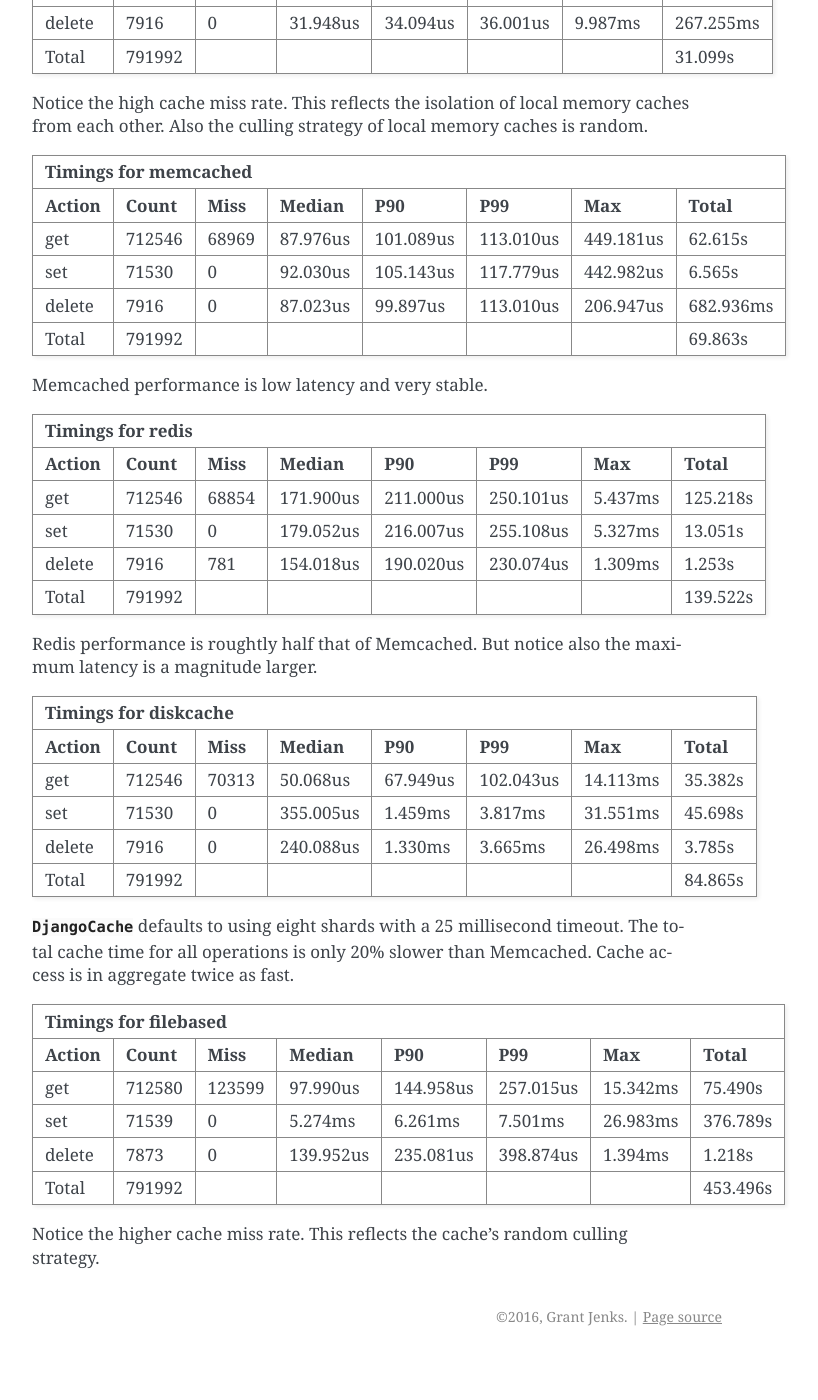
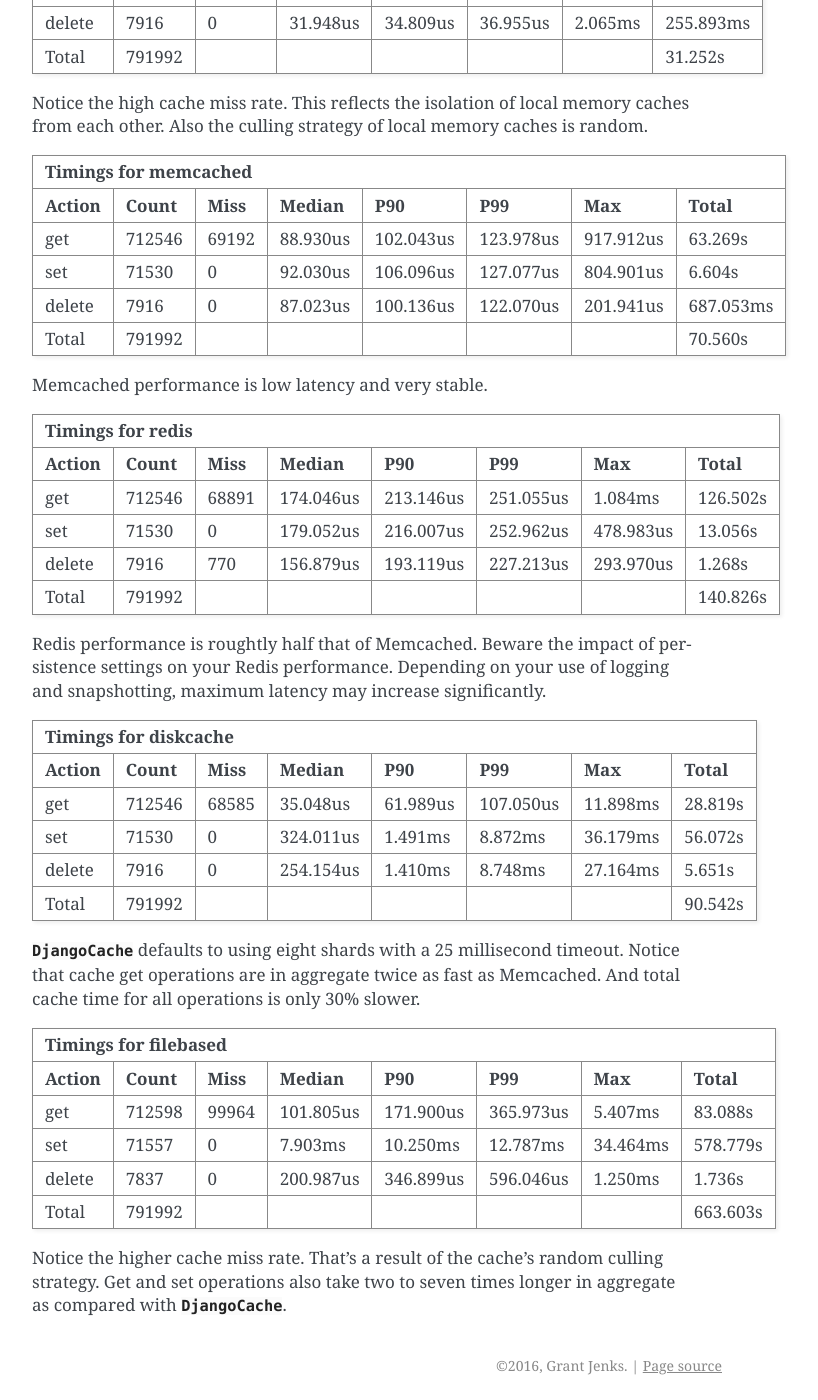
Before and after one commit to grantjenks/python-diskcache, a Sphinx documentation site: the page built from docs/djangocache-benchmarks.rst, in a window 1280 px wide and 1400 px high, scrolled down 5109 px. Shown: the whole window, without its empty margins (388-1206 px from the left). Built offline with Sphinx 7.4.7, drawn with Linux system fonts in a browser that asks for light colours; before the commit the page ends 6465 px from its top, so only the background shows below that; some of the changed text lies outside the part shown.

Commit message:
Update docs for version 2.

```diff
--- a/README.rst
+++ b/README.rst
@@ -12,8 +12,8 @@
 Django is Python's most popular web framework and ships with several caching
 backends. Unfortunately the file-based cache in Django is essentially
 broken. The culling method is random and large caches repeatedly scan a cache
-directory which slows linearly with growth. Should it really take ~60ms to
-store a key in a cache with a thousand items?
+directory which slows linearly with growth. Can you really allow it to take
+sixty milliseconds to store a key in a cache with a thousand items?
 
 In Python, we can do better. And we can do it in pure-Python!
 
--- a/docs/djangocache-benchmarks.rst
+++ b/docs/djangocache-benchmarks.rst
@@ -113,7 +113,7 @@
 
 Not displayed above is the filebased cache backend. At all percentiles, the
 latency exceeded five milliseconds. Timing data is available below. Though
-:doc:`DiskCache <index>` is the slowest its latency remains competitive.
+:doc:`DiskCache <index>` is the slowest, its latency remains competitive.
 
 Delete
 ......
@@ -136,10 +136,10 @@
 -------------------------------------------------------------------------------
    Action     Count      Miss    Median       P90       P99       Max     Total
 ========= ========= ========= ========= ========= ========= ========= =========
-      get    712546    140750  35.048us  56.982us  59.128us  10.045ms  28.172s
-      set     71530         0  36.955us  38.147us  43.154us   9.984ms   2.659s
-   delete      7916         0  31.948us  34.094us  36.001us   9.987ms 267.255ms
-    Total    791992                                                    31.099s
+      get    712546    140750  35.048us  56.982us  59.128us   8.609ms  28.325s
+      set     71530         0  36.955us  38.147us  46.015us   6.582ms   2.670s
+   delete      7916         0  31.948us  34.809us  36.955us   2.065ms 255.893ms
+    Total    791992                                                    31.252s
 ========= ========= ========= ========= ========= ========= ========= =========
 
 Notice the high cache miss rate. This reflects the isolation of local memory
@@ -151,10 +151,10 @@
 -------------------------------------------------------------------------------
    Action     Count      Miss    Median       P90       P99       Max     Total
 ========= ========= ========= ========= ========= ========= ========= =========
-      get    712546     68969  87.976us 101.089us 113.010us 449.181us  62.615s
-      set     71530         0  92.030us 105.143us 117.779us 442.982us   6.565s
-   delete      7916         0  87.023us  99.897us 113.010us 206.947us 682.936ms
-    Total    791992                                                    69.863s
+      get    712546     69192  88.930us 102.043us 123.978us 917.912us  63.269s
+      set     71530         0  92.030us 106.096us 127.077us 804.901us   6.604s
+   delete      7916         0  87.023us 100.136us 122.070us 201.941us 687.053ms
+    Total    791992                                                    70.560s
 ========= ========= ========= ========= ========= ========= ========= =========
 
 Memcached performance is low latency and very stable.
@@ -164,40 +164,43 @@
 -------------------------------------------------------------------------------
    Action     Count      Miss    Median       P90       P99       Max     Total
 ========= ========= ========= ========= ========= ========= ========= =========
-      get    712546     68854 171.900us 211.000us 250.101us   5.437ms 125.218s
-      set     71530         0 179.052us 216.007us 255.108us   5.327ms  13.051s
-   delete      7916       781 154.018us 190.020us 230.074us   1.309ms   1.253s
-    Total    791992                                                   139.522s
+      get    712546     68891 174.046us 213.146us 251.055us   1.084ms 126.502s
+      set     71530         0 179.052us 216.007us 252.962us 478.983us  13.056s
+   delete      7916       770 156.879us 193.119us 227.213us 293.970us   1.268s
+    Total    791992                                                   140.826s
 ========= ========= ========= ========= ========= ========= ========= =========
 
-Redis performance is roughtly half that of Memcached. But notice also the
-maximum latency is a magnitude larger.
+Redis performance is roughtly half that of Memcached. Beware the impact of
+persistence settings on your Redis performance. Depending on your use of
+logging and snapshotting, maximum latency may increase significantly.
 
 ========= ========= ========= ========= ========= ========= ========= =========
 Timings for diskcache
 -------------------------------------------------------------------------------
    Action     Count      Miss    Median       P90       P99       Max     Total
 ========= ========= ========= ========= ========= ========= ========= =========
-      get    712546     70313  50.068us  67.949us 102.043us  14.113ms  35.382s
-      set     71530         0 355.005us   1.459ms   3.817ms  31.551ms  45.698s
-   delete      7916         0 240.088us   1.330ms   3.665ms  26.498ms   3.785s
-    Total    791992                                                    84.865s
+      get    712546     68585  35.048us  61.989us 107.050us  11.898ms  28.819s
+      set     71530         0 324.011us   1.491ms   8.872ms  36.179ms  56.072s
+   delete      7916         0 254.154us   1.410ms   8.748ms  27.164ms   5.651s
+    Total    791992                                                    90.542s
 ========= ========= ========= ========= ========= ========= ========= =========
 
 :class:`DjangoCache <diskcache.DjangoCache>` defaults to using eight shards
-with a 25 millisecond timeout. The total cache time for all operations is only
-20% slower than Memcached. Cache access is in aggregate twice as fast.
+with a 25 millisecond timeout. Notice that cache get operations are in
+aggregate twice as fast as Memcached. And total cache time for all operations
+is only 30% slower.
 
 ========= ========= ========= ========= ========= ========= ========= =========
 Timings for filebased
 -------------------------------------------------------------------------------
    Action     Count      Miss    Median       P90       P99       Max     Total
 ========= ========= ========= ========= ========= ========= ========= =========
-      get    712580    123599  97.990us 144.958us 257.015us  15.342ms  75.490s
-      set     71539         0   5.274ms   6.261ms   7.501ms  26.983ms 376.789s
-   delete      7873         0 139.952us 235.081us 398.874us   1.394ms   1.218s
-    Total    791992                                                   453.496s
+      get    712598     99964 101.805us 171.900us 365.973us   5.407ms  83.088s
+      set     71557         0   7.903ms  10.250ms  12.787ms  34.464ms 578.779s
+   delete      7837         0 200.987us 346.899us 596.046us   1.250ms   1.736s
+    Total    791992                                                   663.603s
 ========= ========= ========= ========= ========= ========= ========= =========
 
-Notice the higher cache miss rate. This reflects the cache's random culling
-strategy.
+Notice the higher cache miss rate. That's a result of the cache's random
+culling strategy. Get and set operations also take two to seven times longer in
+aggregate as compared with :class:`DjangoCache <diskcache.DjangoCache>`.
--- a/docs/index.rst
+++ b/docs/index.rst
@@ -12,8 +12,8 @@
 Django is Python's most popular web framework and ships with several caching
 backends. Unfortunately the file-based cache in Django is essentially
 broken. The culling method is random and large caches repeatedly scan a cache
-directory which slows linearly with growth. Should it really take ~60ms to
-store a key in a cache with a thousand items?
+directory which slows linearly with growth. Can you really allow it to take
+sixty milliseconds to store a key in a cache with a thousand items?
 
 In Python, we can do better. And we can do it in pure-Python!
 
```
Also changed, not shown: other parts of docs/djangocache-benchmarks.rst (+2 -2 lines), docs/cache-benchmarks.rst (+59 -57 lines).
